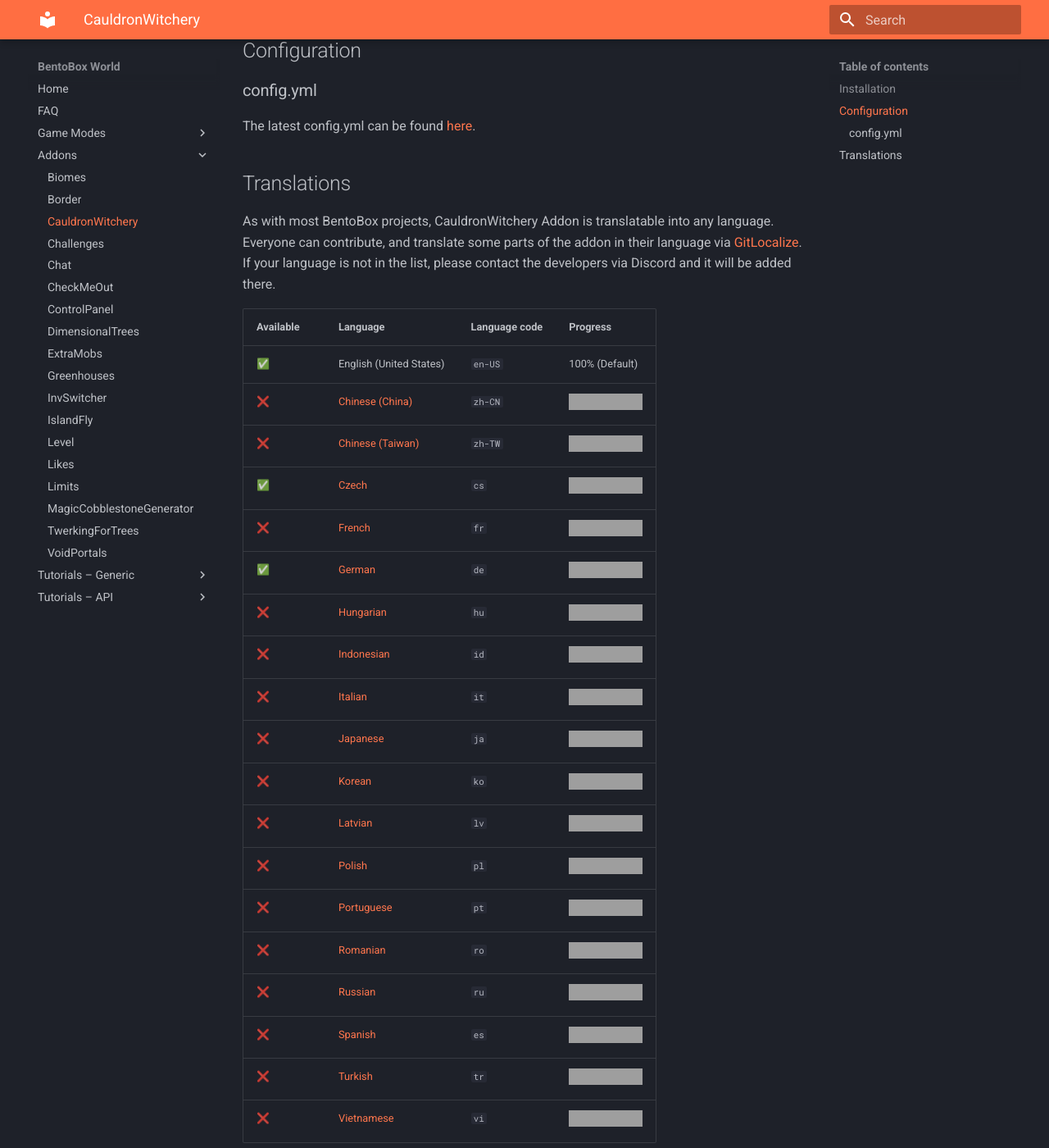
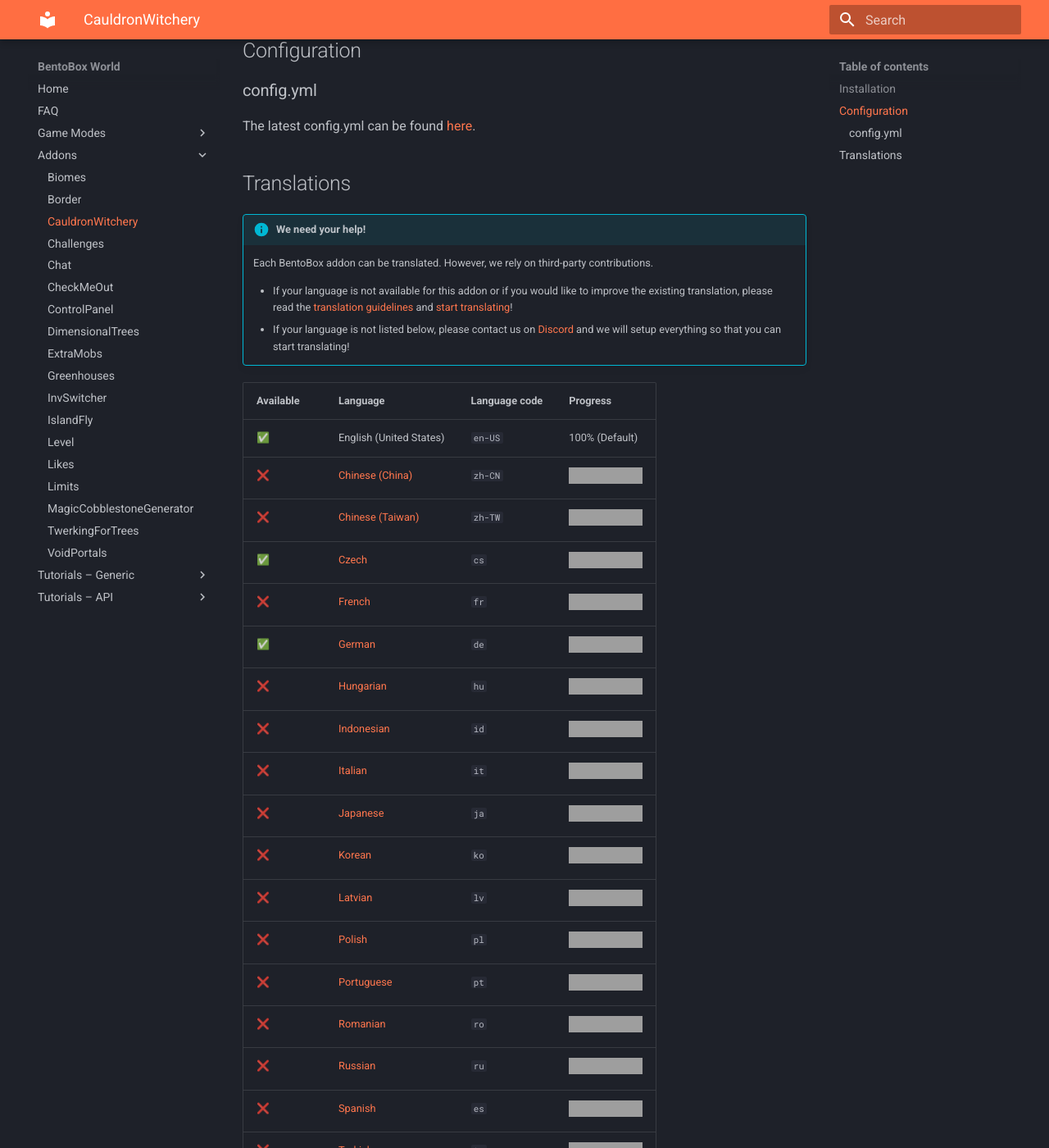
Before and after one commit to BentoBoxWorld/docs, an MkDocs documentation site: the page built from docs/addons/CauldronWitchery/index.md, in a window 1280 px wide and 1400 px high, scrolled down 827 px, cut to the strip 0-1400 px from the top of the window. Shown: the whole strip at 82% size. Built offline with MkDocs 1.6.1 and Material for MkDocs 9.7.7, drawn with Linux system fonts in a browser that asks for light colours; some of the changed text lies outside the part shown; grey boxes are pictures that could not be loaded.

Commit message:
Improved the "call to help" for translations

```diff
--- a/docs/addons/CauldronWitchery/index.md
+++ b/docs/addons/CauldronWitchery/index.md
@@ -29,8 +29,13 @@
 
 ## Translations
 
-As with most BentoBox projects, CauldronWitchery Addon is translatable into any language. Everyone can contribute, and translate some parts of the addon in their language via [GitLocalize](https://gitlocalize.com/repo/2976).
-If your language is not in the list, please contact the developers via Discord and it will be added there.
+!!! info "We need your help!"
+    Each BentoBox addon can be translated.
+    However, we rely on third-party contributions.
+
+    * If your language is not available for this addon or if you would like to improve the existing translation,
+    please read the [translation guidelines](../../BentoBox/Translate-BentoBox-and-addons) and [start translating](https://gitlocalize.com/repo/2894)!
+    * If your language is not listed below, please contact us on [Discord](https://discord.bentobox.world) and we will setup everything so that you can start translating!
 
 | Available | Language | Language code | Progress |
 | --- | ---------- | --- | ----------- |
@@ -53,6 +58,3 @@
 | ❌ | [Spanish](https://gitlocalize.com/repo/2976/es/src/main/resources/locales) | `es` | ![gitlocalized](https://gitlocalize.com/repo/2976/es/badge.svg) |
 | ❌ | [Turkish](https://gitlocalize.com/repo/2976/tr/src/main/resources/locales) | `tr` | ![gitlocalized](https://gitlocalize.com/repo/2976/tr/badge.svg) |
 | ❌ | [Vietnamese](https://gitlocalize.com/repo/2976/vi/src/main/resources/locales) | `vi` | ![gitlocalized](https://gitlocalize.com/repo/2976/vi/badge.svg) |
-
-!!! note
-    You can find the translation guidelines [here](../../BentoBox/Translate-BentoBox-and-addons).
```
Also changed, not shown: docs/addons/Biomes/index.md (+7 -5 lines), docs/addons/Border/index.md (+9 -3 lines).
